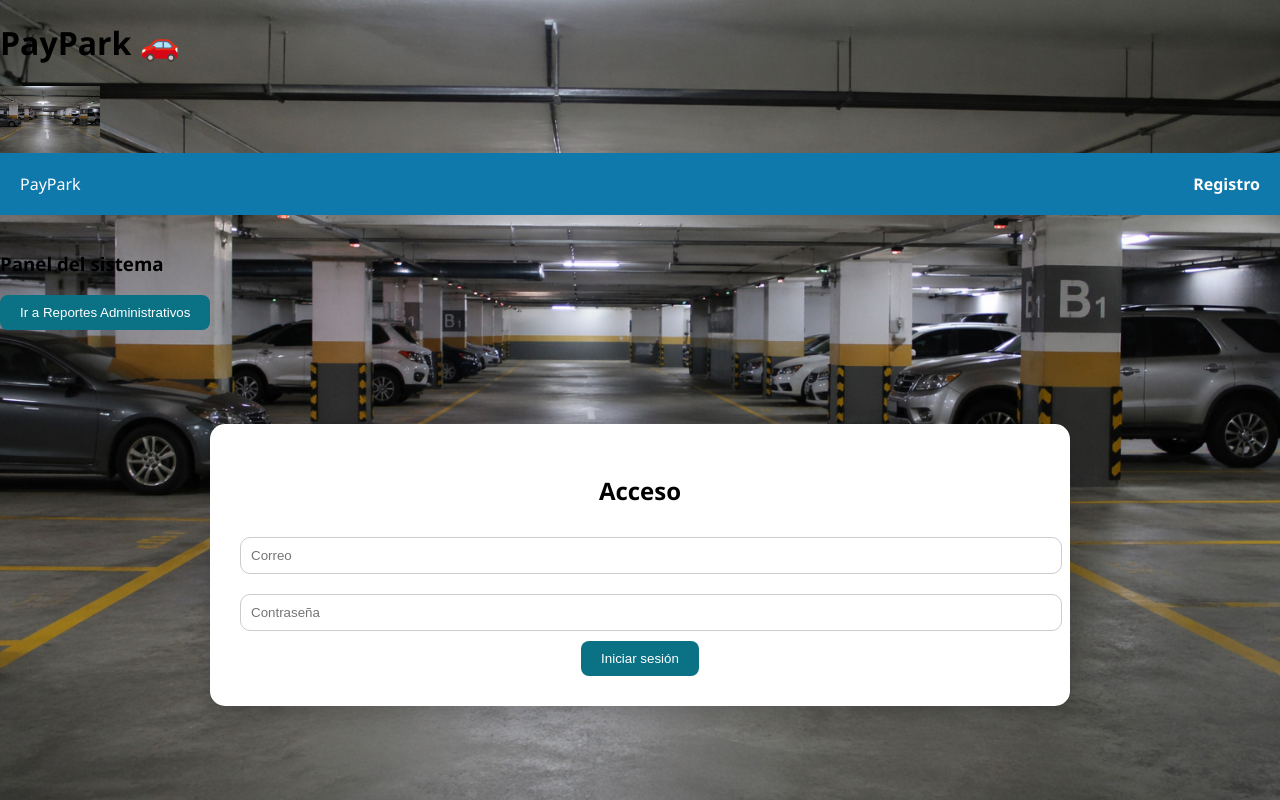
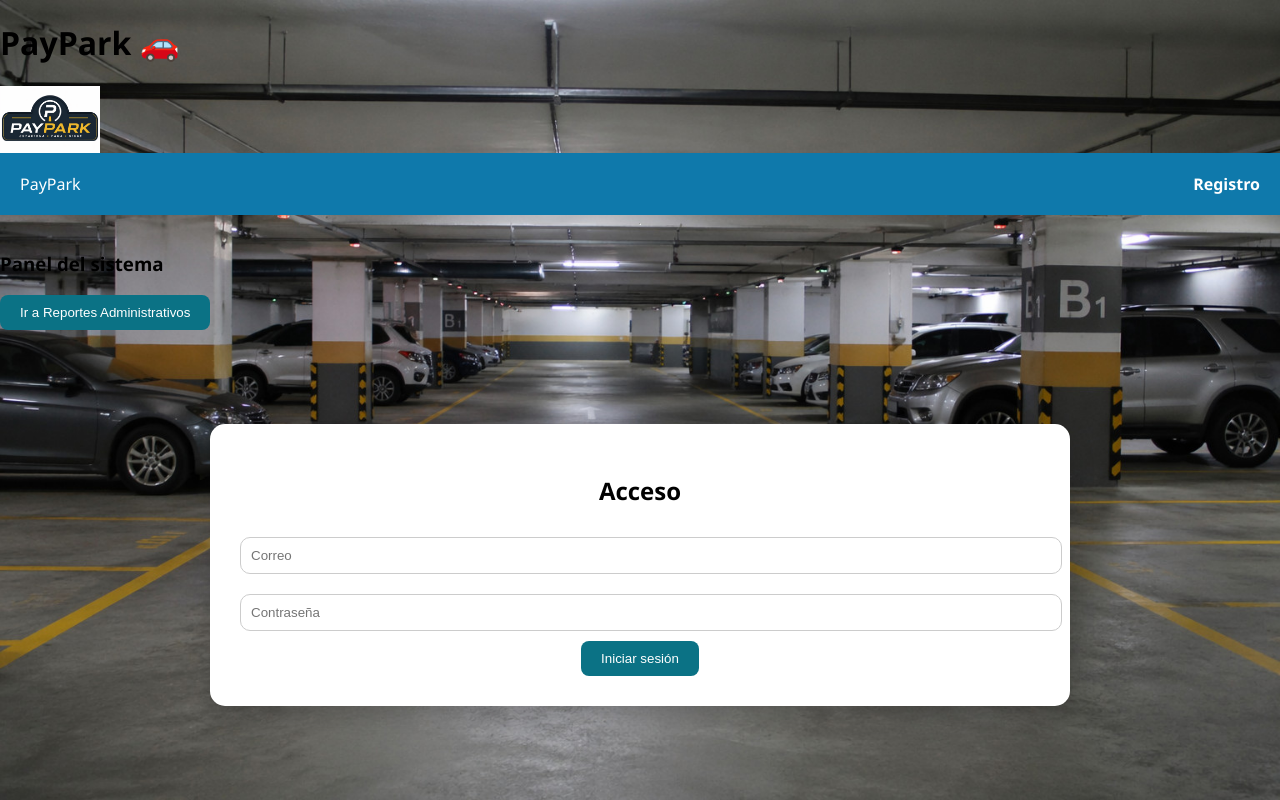
Before and after one commit to chalupo/pay-park, a website: page index.html in a window 1280 px wide. Drawn offline with Linux system fonts and the light colour scheme.

Commit message:
Update index.html

```diff
--- a/index.html
+++ b/index.html
@@ -6,7 +6,7 @@
     <meta name="viewport" content="width=device-width, initial-scale=1.0">
 </head>
 <h1>PayPark 🚗</h1>
-<img src="img/fondo.jpg" width="100">
+<img src="img/logo.png" width="100">
 <body>
     <header>
         PayPark
```
